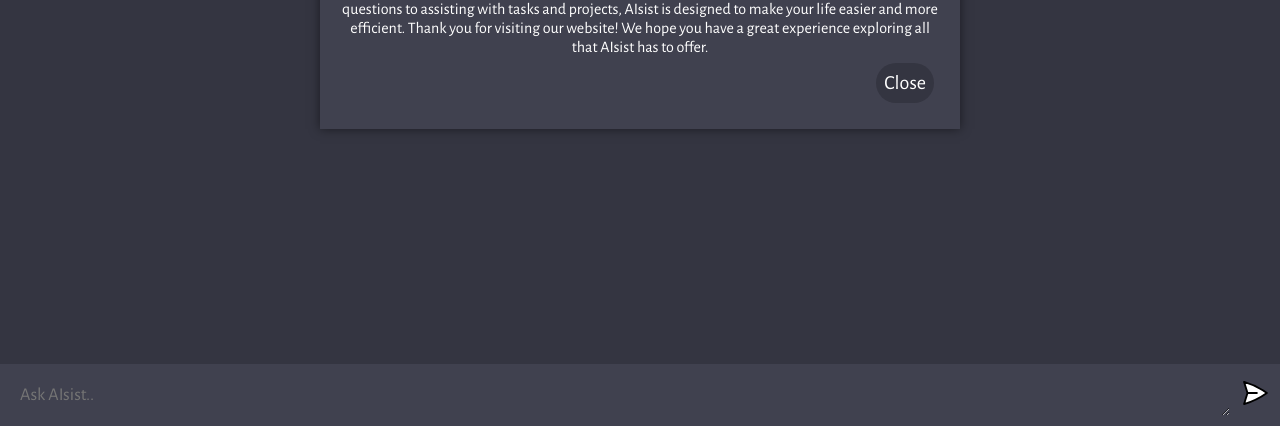
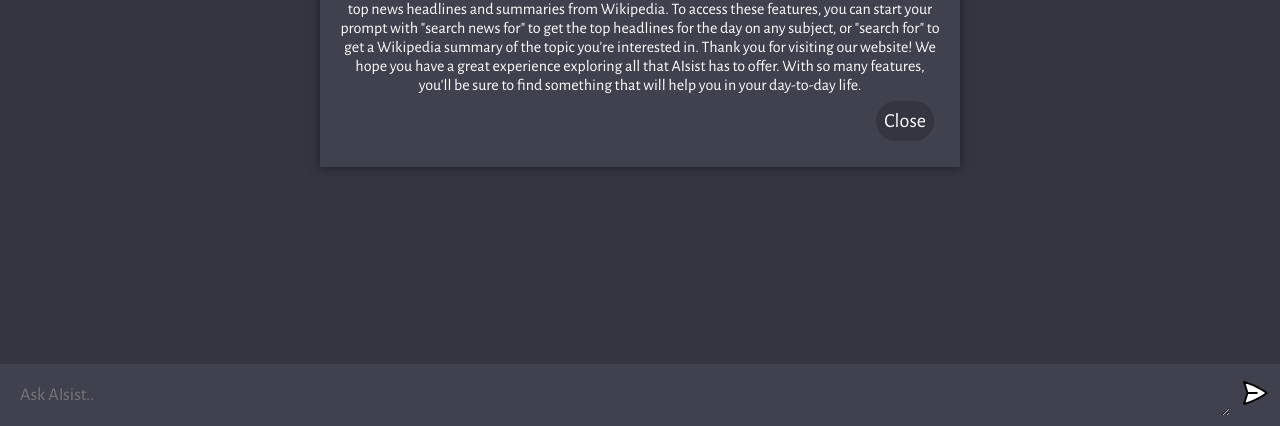
Before and after one commit to omar-29/aisist, a website built with Vite: page client/index.html in a window 1280 px wide. Shown: the part 374-800 px from the top of the page. Built offline with nearby package versions, Linux system fonts and the light colour scheme.

Commit message:
Pop up update

```diff
--- a/client/index.html
+++ b/client/index.html
@@ -26,11 +26,17 @@
     <div id="popup">
       <h1>Welcome to AIsist</h1>
       <p>
-        As an AI assistant, we are here to help you with anything you need. From
-        answering your questions to assisting with tasks and projects, AIsist is
-        designed to make your life easier and more efficient. Thank you for
-        visiting our website! We hope you have a great experience exploring all
-        that AIsist has to offer.
+         Welcome to AIsist! As an AI assistant, we are here to help you with
+        anything you need. AIsist is designed to make your life easier and more
+        efficient by answering your questions, assisting with tasks, and
+        projects. Our platform offers a wide range of features including the
+        ability to search for top news headlines and summaries from Wikipedia.
+        To access these features, you can start your prompt with "search news
+        for" to get the top headlines for the day on any subject, or "search
+        for" to get a Wikipedia summary of the topic you're interested in. Thank
+        you for visiting our website! We hope you have a great experience
+        exploring all that AIsist has to offer. With so many features, you'll be
+        sure to find something that will help you in your day-to-day life.
       </p>
       <button id="close-button">Close</button>
     </div>
```
